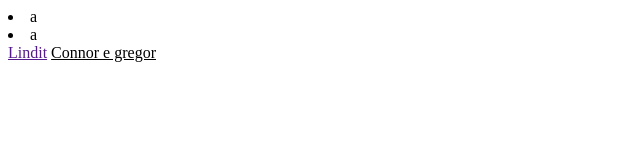
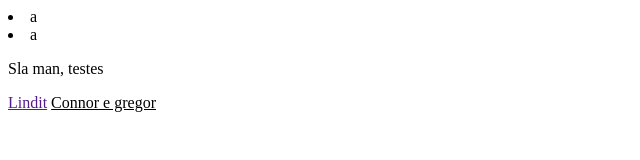
Before and after one commit to Fenormen/intro-git, a plain HTML site: page index.html in a window 1280 px wide. Shown: the whole page, without its empty margins (0-640 px from the left). Drawn offline with Linux system fonts and the light colour scheme.

Commit message:
Update index.html
Tenso

```diff
--- a/index.html
+++ b/index.html
@@ -8,6 +8,7 @@
 <body>
     <li>a</li>
     <li>a</li>
+    <p>Sla man, testes</p>
 
     <a href="">Lindit</a>
     <u>Connor e gregor</u>
```
